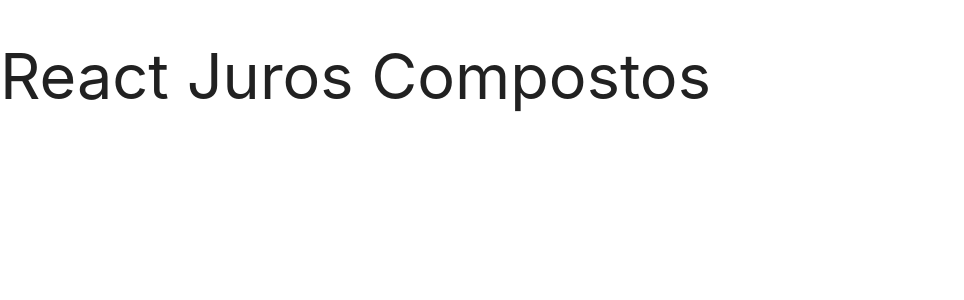
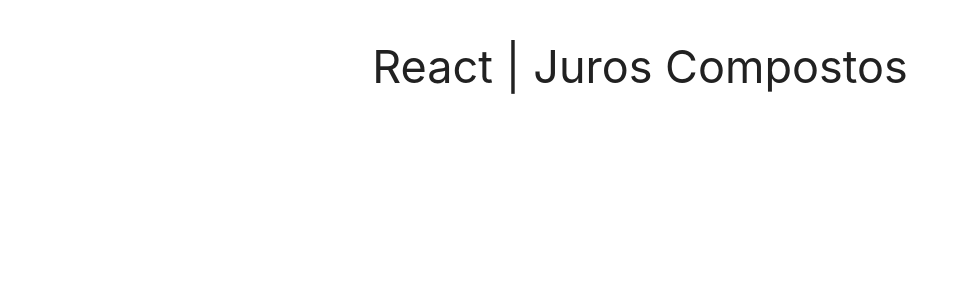
Before and after one commit to joao-pedro213/Calculadora-Juros-Compostos, a React (Create React App) app: page / in a window 1280 px wide. Shown: the top 300 px of the page, without its empty margins (0-964 px from the left). Built offline with nearby package versions, Linux system fonts and the light colour scheme.

Commit message:
Implementando o componente Header.

```diff
--- a/src/App.js
+++ b/src/App.js
@@ -1,5 +1,10 @@
 import React from 'react';
+import Header from './components/Header/Header';
 
 export default function App() {
-  return <h1>React Juros Compostos</h1>;
+  return (
+    <div className="container center">
+      <Header />
+    </div>
+  );
 }
--- /dev/null
+++ b/src/components/Header/Header.js
@@ -0,0 +1,10 @@
+import React from 'react';
+import css from './header.module.css';
+
+export default function Header() {
+  return (
+    <h1 className={css.mainTitle}>
+      React | <span>Juros Compostos</span>
+    </h1>
+  );
+}
--- /dev/null
+++ b/src/components/Header/header.module.css
@@ -0,0 +1,3 @@
+.mainTitle {
+  font-size: 3rem;
+}
```
